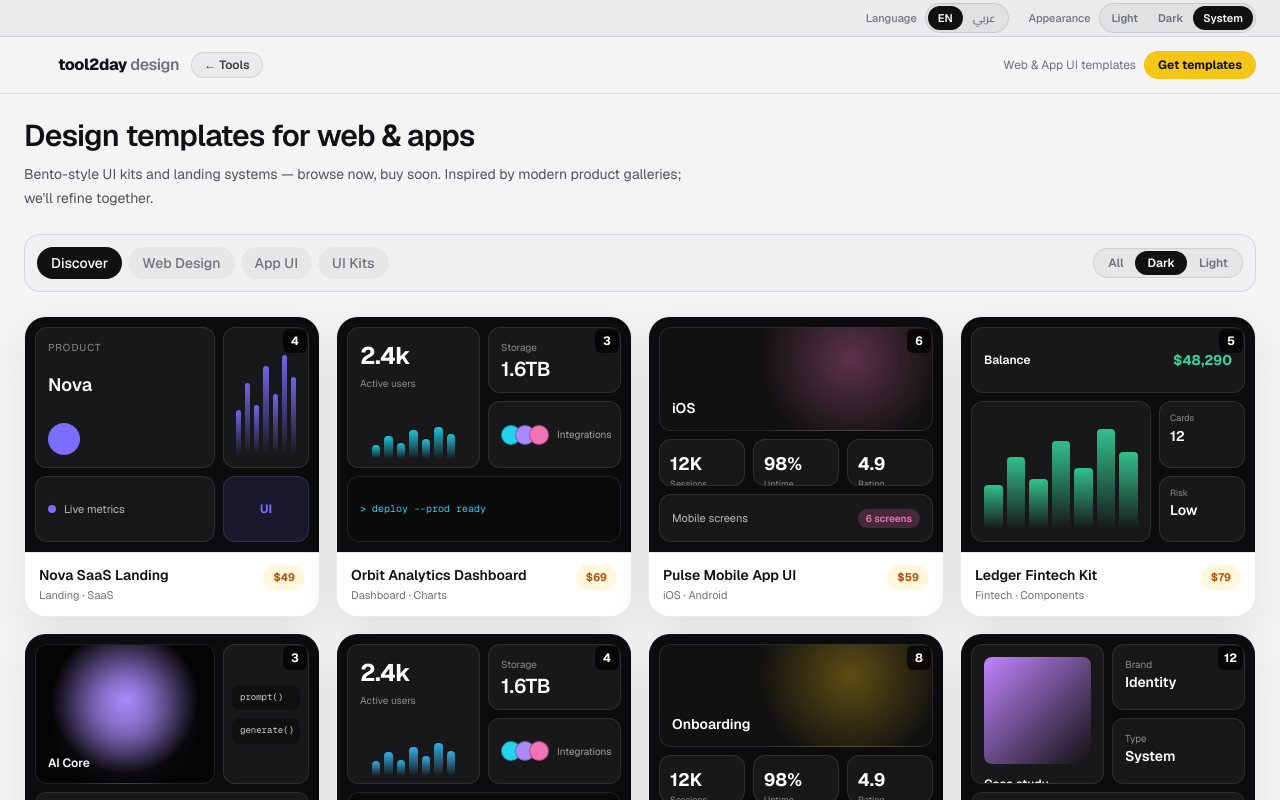
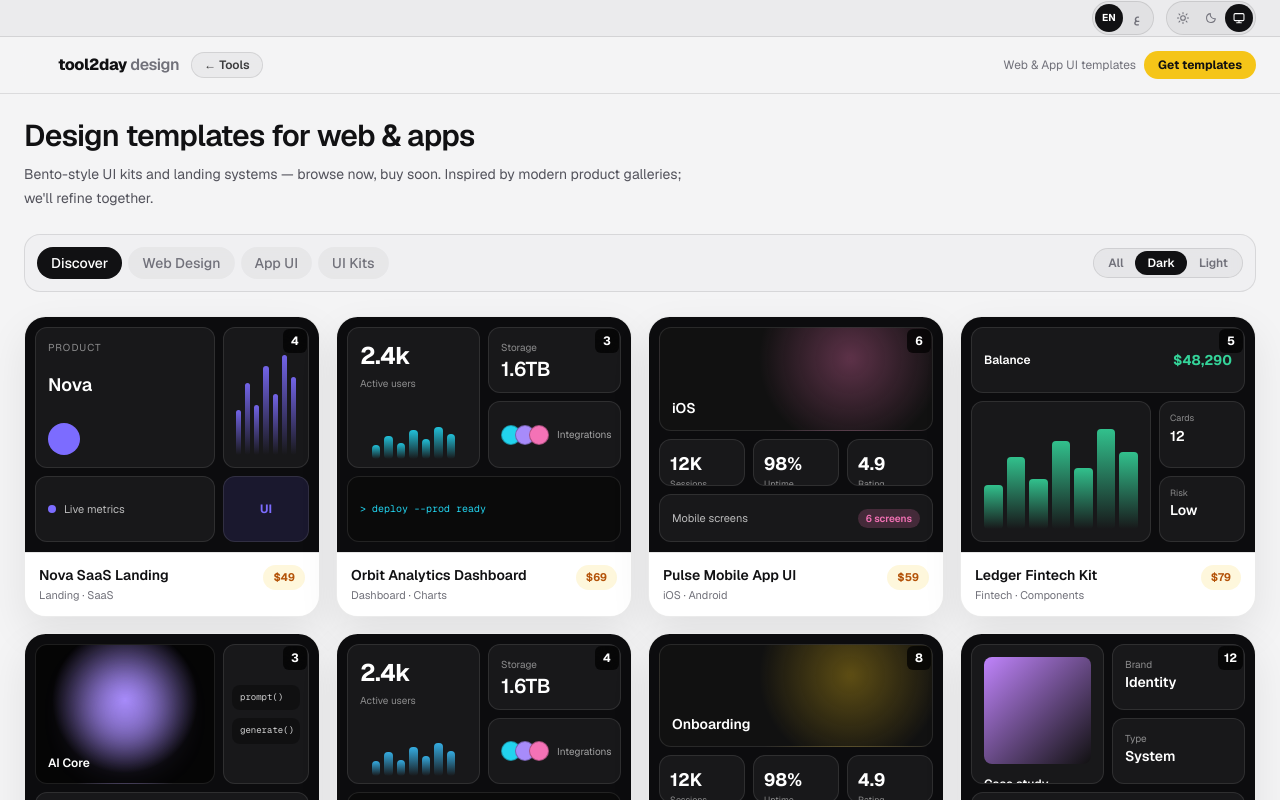
Before and after one commit to tool2daycom-rgb/tool2day-design, a Next.js app: page / in a window 1280 px wide. Shown: the top 800 px of the page. Built offline with nearby package versions, Linux system fonts and the light colour scheme; grey boxes are pictures that could not be loaded.

Commit message:
Use icon buttons for language and appearance in the top bar.
Sun, moon, and monitor for theme; compact EN/ع for locale.

```diff
--- a/src/components/top-bar.tsx
+++ b/src/components/top-bar.tsx
@@ -1,23 +1,65 @@
 "use client";
 
+import type { ReactNode } from "react";
 import { usePrefs } from "@/components/prefs-provider";
 import type { Appearance, Locale } from "@/lib/prefs";
 
-const localeOptions: { id: Locale; labelKey: "english" | "arabic" }[] = [
-  { id: "en", labelKey: "english" },
-  { id: "ar", labelKey: "arabic" },
-];
+function IconSun({ className = "" }: { className?: string }) {
+  return (
+    <svg className={className} viewBox="0 0 24 24" fill="none" aria-hidden>
+      <circle cx="12" cy="12" r="4" stroke="currentColor" strokeWidth="1.75" />
+      <path
+        d="M12 2.5v2.2M12 19.3v2.2M2.5 12h2.2M19.3 12h2.2M5.05 5.05l1.56 1.56M17.39 17.39l1.56 1.56M5.05 18.95l1.56-1.56M17.39 6.61l1.56-1.56"
+        stroke="currentColor"
+        strokeWidth="1.75"
+        strokeLinecap="round"
+      />
+    </svg>
+  );
+}
 
-const appearanceOptions: {
-  id: Appearance;
-  labelKey: "light" | "dark" | "system";
-}[] = [
-  { id: "light", labelKey: "light" },
-  { id: "dark", labelKey: "dark" },
-  { id: "system", labelKey: "system" },
-];
+function IconMoon({ className = "" }: { className?: string }) {
+  return (
+    <svg className={className} viewBox="0 0 24 24" fill="none" aria-hidden>
+      <path
+        d="M19.5 13.2A7.5 7.5 0 0 1 10.8 4.5 7.6 7.6 0 1 0 19.5 13.2Z"
+        stroke="currentColor"
+        strokeWidth="1.75"
+        strokeLinejoin="round"
+      />
+    </svg>
+  );
+}
 
-function Segmented<T extends string>({
+function IconSystem({ className = "" }: { className?: string }) {
+  return (
+    <svg className={className} viewBox="0 0 24 24" fill="none" aria-hidden>
+      <rect
+        x="3.5"
+        y="4.5"
+        width="17"
+        height="12"
+        rx="2"
+        stroke="currentColor"
+        strokeWidth="1.75"
+      />
+      <path
+        d="M8 20h8M12 16.5V20"
+        stroke="currentColor"
+        strokeWidth="1.75"
+        strokeLinecap="round"
+      />
+    </svg>
+  );
+}
+
+const appearanceIcons: Record<Appearance, ReactNode> = {
+  light: <IconSun className="size-3.5" />,
+  dark: <IconMoon className="size-3.5" />,
+  system: <IconSystem className="size-3.5" />,
+};
+
+function IconButtonGroup<T extends string>({
   label,
   value,
   options,
@@ -25,14 +67,10 @@ function Segmented<T extends string>({
 }: {
   label: string;
   value: T;
-  options: { id: T; label: string }[];
+  options: { id: T; label: string; icon: ReactNode }[];
   onChange: (id: T) => void;
 }) {
   return (
-    <div className="inline-flex items-center gap-2">
-      <span className="hidden text-[11px] font-medium text-[var(--muted)] sm:inline">
-        {label}
-      </span>
     <div
       className="inline-flex rounded-full border border-[var(--border)] bg-[var(--chip-bg)] p-0.5"
       role="group"
@@ -44,18 +82,20 @@ function Segmented<T extends string>({
           <button
             key={opt.id}
             type="button"
+            title={opt.label}
+            aria-label={opt.label}
+            aria-pressed={active}
             onClick={() => onChange(opt.id)}
-              className={`rounded-full px-2.5 py-1 text-[11px] font-semibold transition ${
+            className={`inline-flex size-7 items-center justify-center rounded-full transition ${
               active
                 ? "bg-[var(--chip-active-bg)] text-[var(--chip-active-fg)]"
                 : "text-[var(--muted)] hover:text-[var(--foreground)]"
             }`}
           >
-              {opt.label}
+            {opt.icon}
           </button>
         );
       })}
-      </div>
     </div>
   );
 }
@@ -65,23 +105,38 @@ export function TopBar() {
 
   return (
     <div className="border-b border-[var(--border)] bg-[var(--topbar-bg)]">
-      <div className="mx-auto flex h-9 max-w-[1400px] items-center justify-end gap-3 px-4 sm:gap-5 sm:px-6">
-        <Segmented
+      <div className="mx-auto flex h-9 max-w-[1400px] items-center justify-end gap-2.5 px-4 sm:gap-3 sm:px-6">
+        <IconButtonGroup
           label={t.lang}
           value={locale}
-          options={localeOptions.map((o) => ({
-            id: o.id,
-            label: t[o.labelKey],
-          }))}
+          options={[
+            {
+              id: "en" as Locale,
+              label: t.english,
+              icon: (
+                <span className="text-[10px] font-bold leading-none tracking-wide">
+                  EN
+                </span>
+              ),
+            },
+            {
+              id: "ar" as Locale,
+              label: t.arabic,
+              icon: (
+                <span className="text-[11px] font-bold leading-none">ع</span>
+              ),
+            },
+          ]}
           onChange={setLocale}
         />
-        <Segmented
+        <IconButtonGroup
           label={t.appearance}
           value={appearance}
-          options={appearanceOptions.map((o) => ({
-            id: o.id,
-            label: t[o.labelKey],
-          }))}
+          options={[
+            { id: "light" as Appearance, label: t.light, icon: appearanceIcons.light },
+            { id: "dark" as Appearance, label: t.dark, icon: appearanceIcons.dark },
+            { id: "system" as Appearance, label: t.system, icon: appearanceIcons.system },
+          ]}
           onChange={setAppearance}
         />
       </div>
```
Lines whose indentation alone changed are shown as unchanged.
